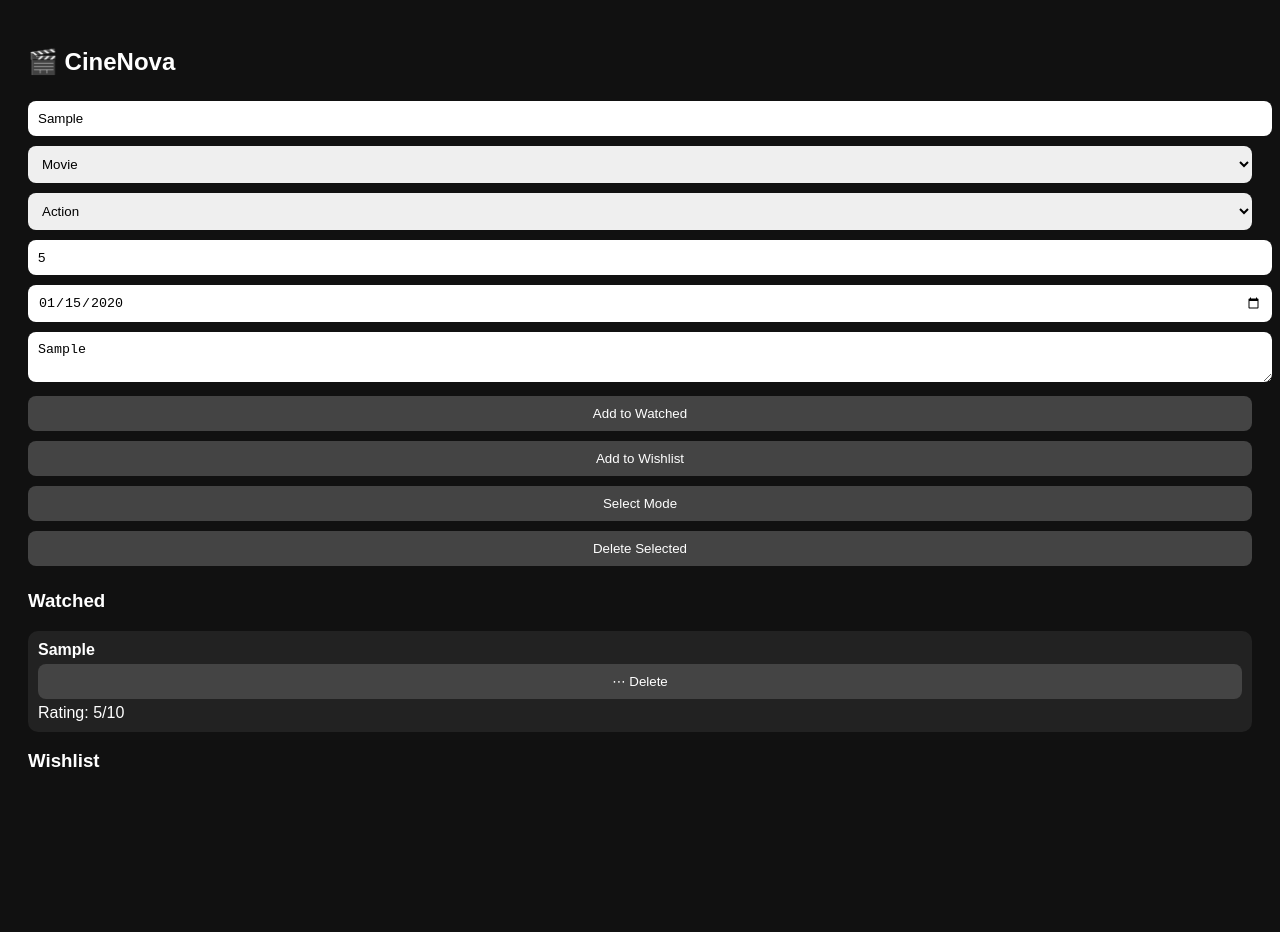
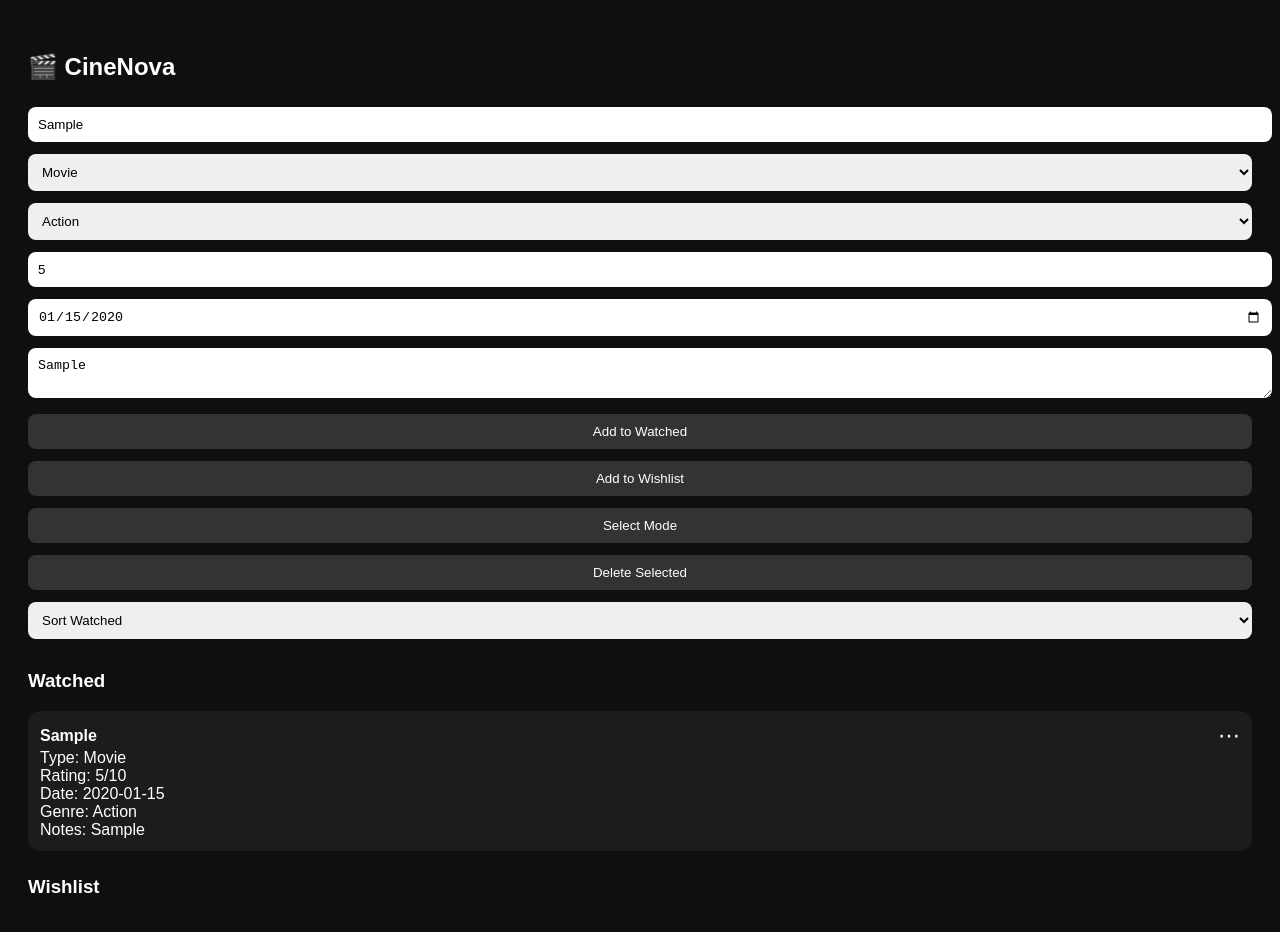
Before and after one commit to hinalahir2702-coder/Binged, a plain HTML site: page index.html in a window 1280 px wide. Both pictures are taken after typing "Sample", "5", "2020-01-15", "Sample" into the empty fields and a click on the button "Add to Watched". Before the commit the page ends 819 px from the top, so only its background shows below. Drawn offline with Linux system fonts and the light colour scheme.

Commit message:
Enhance UI and add genre options in index.html
Updated styles and improved layout for better UI. Added more genre options and refined JavaScript functions for better data handling.

```diff
--- a/index.html
+++ b/index.html
@@ -4,21 +4,63 @@
 <meta charset="UTF-8">
 <meta name="viewport" content="width=device-width, initial-scale=1.0">
 <title>CineNova</title>
+
 <style>
-body { font-family: Arial; padding: 20px; background: #111; color: white; }
+body {
+  font-family: Arial;
+  background: #0f0f0f;
+  color: white;
+  padding: 20px;
+}
+
+h2, h3 { margin-top: 25px; }
+
 input, select, textarea, button {
   width: 100%;
   padding: 10px;
-  margin: 5px 0;
+  margin: 6px 0;
   border-radius: 8px;
   border: none;
 }
-button { background: #444; color: white; cursor:pointer; }
+
+button {
+  background: #333;
+  color: white;
+  cursor: pointer;
+}
+
+button:hover { background: #444; }
+
 .card {
-  background: #222;
-  padding: 10px;
-  margin-top: 10px;
-  border-radius: 10px;
+  background: #1c1c1c;
+  padding: 12px;
+  margin-top: 12px;
+  border-radius: 12px;
+  position: relative;
+}
+
+.menu {
+  display: none;
+  margin-top: 5px;
+}
+
+.menu button {
+  background: #2a2a2a;
+}
+
+.top-row {
+  display: flex;
+  justify-content: space-between;
+  align-items: center;
+}
+
+.dot {
+  font-size: 22px;
+  cursor: pointer;
+}
+
+.checkbox {
+  margin-right: 8px;
 }
 </style>
 </head>
@@ -29,8 +71,9 @@ button { background: #444; color: white; cursor:pointer; }
 <input id="title" placeholder="Title">
 
 <select id="type">
-  <option value="Movie">Movie</option>
-  <option value="Series">Series</option>
+  <option>Movie</option>
+  <option>Series</option>
+  <option>Book</option>
 </select>
 
 <select id="genre">
@@ -40,6 +83,22 @@ button { background: #444; color: white; cursor:pointer; }
   <option>Romance</option>
   <option>Thriller</option>
   <option>Sci-Fi</option>
+  <option>Horror</option>
+  <option>Mystry</option>
+  <option>Superhero</option>
+  <option>Spy</option>
+  <option>FamilyDrama</option>
+  <option>Fantasy</option>
+  <option>Animation</option>
+  <option>Cartoon</option>
+  <option>Documentry</option>
+  <option>Biography</option>
+  <option>Travel</option>
+  <option>Musical</option>
+  <option>Crime</option>
+  <option>RealityShow</option>
+  <option>GameShow</option>
+  <option>TalkShow</option>
 </select>
 
 <input id="rating" type="number" min="1" max="10" placeholder="Rating (1-10)">
@@ -50,6 +109,15 @@ button { background: #444; color: white; cursor:pointer; }
 <button onclick="addWishlist()">Add to Wishlist</button>
 <button onclick="toggleSelectMode()">Select Mode</button>
 <button onclick="deleteSelected()">Delete Selected</button>
+
+<select onchange="sortWatched(this.value)">
+  <option value="">Sort Watched</option>
+  <option value="date">By Date (Newest)</option>
+  <option value="rating">By Rating (Highest)</option>
+  <option value="alpha">Alphabetical</option>
+  <option value="genre">By Genre</option>
+  <option value="type">By Type</option>
+</select>
 
 <h3>Watched</h3>
 <div id="watchedList"></div>
@@ -71,12 +139,12 @@ function save() {
 
 function getFormData() {
   return {
-    title: document.getElementById("title").value,
-    type: document.getElementById("type").value,
-    genre: document.getElementById("genre").value,
-    rating: document.getElementById("rating").value,
-    date: document.getElementById("date").value,
-    notes: document.getElementById("notes").value
+    title: title.value,
+    type: type.value,
+    genre: genre.value,
+    rating: rating.value,
+    date: date.value,
+    notes: notes.value
   };
 }
 
@@ -99,30 +167,62 @@ function toggleSelectMode() {
   render();
 }
 
+function toggleMenu(id) {
+  let menu = document.getElementById(id);
+  menu.style.display =
+    menu.style.display === "block" ? "none" : "block";
+}
+
 function render() {
-  let watchedDiv = document.getElementById("watchedList");
-  let wishDiv = document.getElementById("wishlist");
+
+  const watchedDiv = document.getElementById("watchedList");
+  const wishlistDiv = document.getElementById("wishlist");
 
   watchedDiv.innerHTML = "";
-  wishDiv.innerHTML = "";
+  wishlistDiv.innerHTML = "";
 
-  watched.forEach((e, index) => {
+  watched.forEach((e, i) => {
     watchedDiv.innerHTML += `
       <div class="card">
-        ${selectMode ? `<input type="checkbox" onchange="toggleSelect('watched', ${index})">` : ""}
-        <strong>${e.title}</strong>
-        ${!selectMode ? `<button onclick="deleteWatched(${index})">⋯ Delete</button>` : ""}
-        <br>Rating: ${e.rating}/10
+        <div class="top-row">
+          <div>
+            ${selectMode ? `<input class="checkbox" type="checkbox" onchange="toggleSelect('watched', ${i})">` : ""}
+            <strong>${e.title}</strong>
+          </div>
+          ${!selectMode ? `<span class="dot" onclick="toggleMenu('w${i}')">⋯</span>` : ""}
+        </div>
+
+        <div id="w${i}" class="menu">
+          <button onclick="deleteWatched(${i})">Delete</button>
+        </div>
+
+        Type: ${e.type}<br>
+        Rating: ${e.rating}/10<br>
+        Date: ${e.date}<br>
+        Genre: ${e.genre}<br>
+        Notes: ${e.notes}
       </div>
     `;
   });
 
-  wishlist.forEach((e, index) => {
-    wishDiv.innerHTML += `
+  wishlist.forEach((e, i) => {
+    wishlistDiv.innerHTML += `
       <div class="card">
-        ${selectMode ? `<input type="checkbox" onchange="toggleSelect('wishlist', ${index})">` : ""}
-        <strong>${e.title}</strong>
-        ${!selectMode ? `<button onclick="deleteWishlist(${index})">⋯ Delete</button>` : ""}
+        <div class="top-row">
+          <div>
+            ${selectMode ? `<input class="checkbox" type="checkbox" onchange="toggleSelect('wishlist', ${i})">` : ""}
+            <strong>${e.title}</strong>
+          </div>
+          ${!selectMode ? `<span class="dot" onclick="toggleMenu('x${i}')">⋯</span>` : ""}
+        </div>
+
+        <div id="x${i}" class="menu">
+          <button onclick="deleteWishlist(${i})">Delete</button>
+        </div>
+
+        Type: ${e.type}<br>
+        Genre: ${e.genre}<br>
+        Notes: ${e.notes}
       </div>
     `;
   });
@@ -166,6 +266,25 @@ function deleteSelected() {
   toggleSelectMode();
 }
 
+function sortWatched(type) {
+  if (type === "date")
+    watched.sort((a,b)=>new Date(b.date)-new Date(a.date));
+
+  if (type === "rating")
+    watched.sort((a,b)=>b.rating-a.rating);
+
+  if (type === "alpha")
+    watched.sort((a,b)=>a.title.localeCompare(b.title));
+
+  if (type === "genre")
+    watched.sort((a,b)=>a.genre.localeCompare(b.genre));
+
+  if (type === "type")
+    watched.sort((a,b)=>a.type.localeCompare(b.type));
+
+  render();
+}
+
 render();
 </script>
 
```
